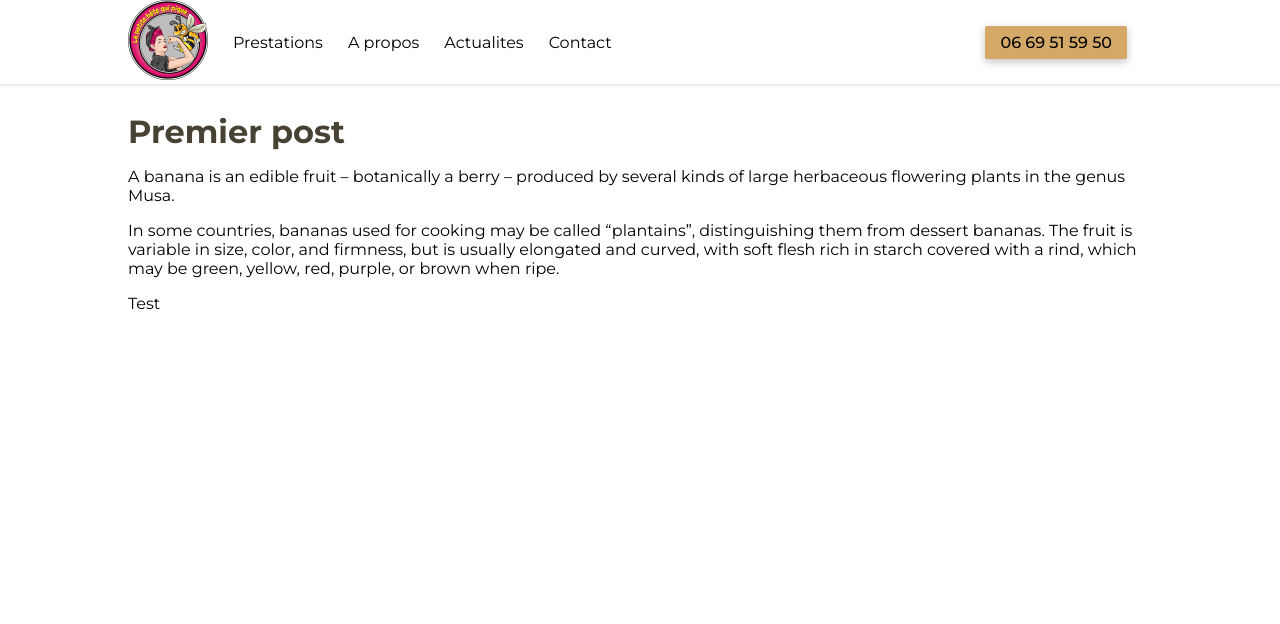
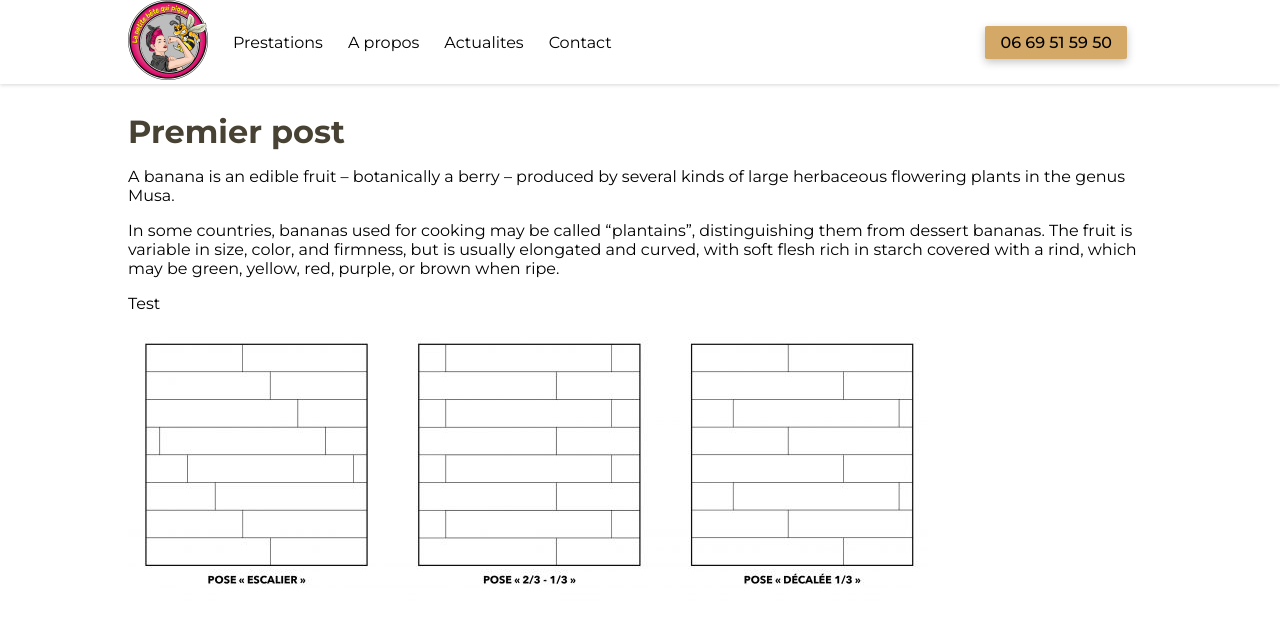
Before and after one commit to thomas6791/petite-bete-qui-pique, a Jekyll site: the page built from _posts/2018-08-20-bananas.md, in a window 1280 px wide and 900 px high. Shown: the top 624 px of the window. Built offline with Jekyll 4.4.1, drawn with Linux system fonts in a browser that asks for light colours.

Commit message:
Update Blog “2018-08-20-bananas”

```diff
--- a/_posts/2018-08-20-bananas.md
+++ b/_posts/2018-08-20-bananas.md
@@ -13,6 +13,6 @@ color, and firmness, but is usually elongated and curved, with soft
 flesh rich in starch covered with a rind, which may be green, yellow,
 red, purple, or brown when ripe.
 
+Test
 
-
-Test
+![](/assets/uploads/495175327_3500428680091287_404784878608937033_n.jpg)
```
Also changed, not shown: assets/uploads/495175327_3500428680091287_404784878608937033_n.jpg (added).
